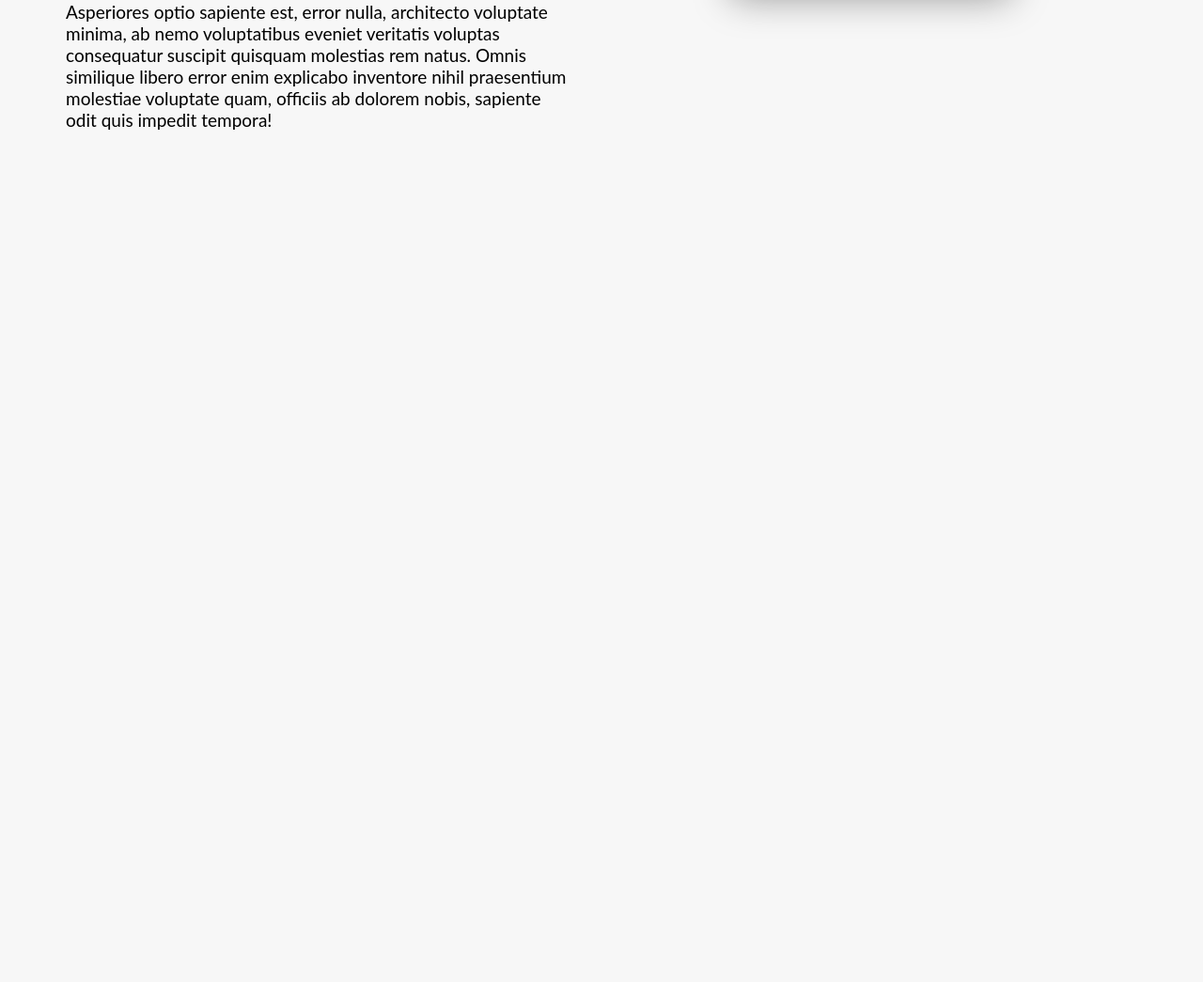
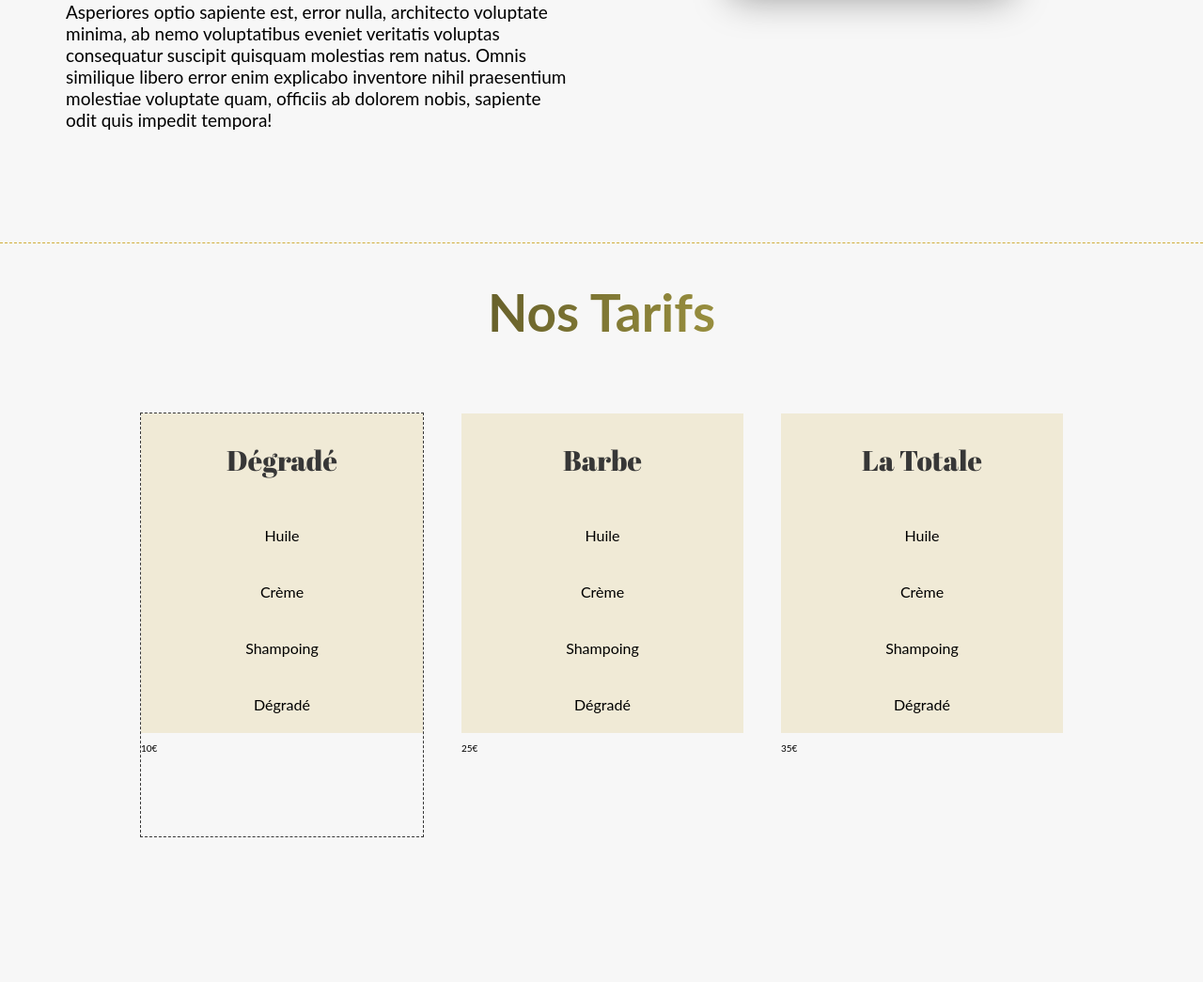
Before and after one commit to malkamat/site-barbier, a plain HTML site: page index.html in a window 1280 px wide. Shown: the part 1360-2405 px from the top of the page at 94% size. Before the commit the page ends 1618 px from the top, so only its background shows below. Drawn offline with Linux system fonts and the light colour scheme.

Commit message:
Début section Nos Tarifs

```diff
--- a/index.html
+++ b/index.html
@@ -35,7 +35,7 @@
    </header>
 
    <!-- Section About -->
-   <section id="section-about" class="section-about">
+    <section id="section-about" class="section-about">
        <div class="centerH">
            <h2 class="titreAbout">Découvrez nos Valeurs</h2>
        </div>
@@ -57,6 +57,51 @@
        </div>
    </section>
 
+   <!-- Section Nos Tarifs -->
+   <section id="tarifs">
+
+    <h2>Nos Tarifs</h2>
+
+    <div id="container-flex">
+        <div class="flex-cards">
+            <div class="head">
+                <p>Dégradé</p>
+            </div>
+            <div class="contenu">Huile</div>
+            <div class="contenu">Crème</div>
+            <div class="contenu">Shampoing</div>
+            <div class="contenu">Dégradé</div>
+            <div class="prix">
+                <p>10€</p>
+            </div>
+        </div>
+        <div class="flex-cards">
+            <div class="head">
+                <p>Barbe</p>
+            </div>
+            <div class="contenu">Huile</div>
+            <div class="contenu">Crème</div>
+            <div class="contenu">Shampoing</div>
+            <div class="contenu">Dégradé</div>
+            <div class="prix">
+                <p>25€</p>
+            </div>
+        </div>
+        <div class="flex-cards">
+            <div class="head">
+                <p>La Totale</p>
+            </div>
+            <div class="contenu">Huile</div>
+            <div class="contenu">Crème</div>
+            <div class="contenu">Shampoing</div>
+            <div class="contenu">Dégradé</div>
+            <div class="prix">
+                <p>35€</p>
+            </div>
+    </div>
+
+   </section>
+
 
 </body>
 </html>
--- a/style.css
+++ b/style.css
@@ -196,3 +196,77 @@ header #arrow {
 .composition:hover .composition_photo:not(:hover) {
     transform: scale(0.95);
 }
+
+
+/* Section Tarifs */
+
+#tarifs {
+    border-top: 1px dashed rgb(209, 174, 59);
+}
+
+#tarifs h2 {
+    text-align: center;
+    font-size: 5.5rem;
+    background: #f7f7f7;
+    background-image: linear-gradient(to right, black, rgb(255,239,105));
+    -webkit-background-clip: text;
+    background-clip: text;
+    color: transparent;
+    margin: 0;
+    padding-top: 4rem;
+}
+
+#container-flex {
+    background: #f7f7f7;
+    width: 100%;
+    height: 60rem;
+    display: flex;
+    align-items: center;
+    justify-content: center;
+    padding-bottom: 8rem;
+}
+
+.flex-cards {
+    width: 30rem;
+    height: 45rem;
+    margin: 2rem;
+    transition: all 0.2s ease-in;
+
+}
+
+.flex-cards:nth-child(1) {
+    border: 1px dashed #373737;
+}
+
+.flex-cards:nth-child(1) {
+    border: none;
+}
+
+.flex-cards:nth-child(1) {
+    border: 1px dashed #373737;
+}
+
+.head {
+    width: 100%;
+    height: 10rem;
+    text-align: center;
+    color: #373737;
+    background: #f0Ead6;
+
+}
+
+.head p {
+    margin: 0;
+    font-size: 3rem;
+    line-height: 10rem;
+    font-family: "Abril Fatface";
+}
+
+.contenu {
+    margin: auto;
+    text-align: center;
+    font-size: 1.6rem;
+    background: #f0Ead6;
+    height: 6rem;
+    line-height: 6rem;
+}
```
